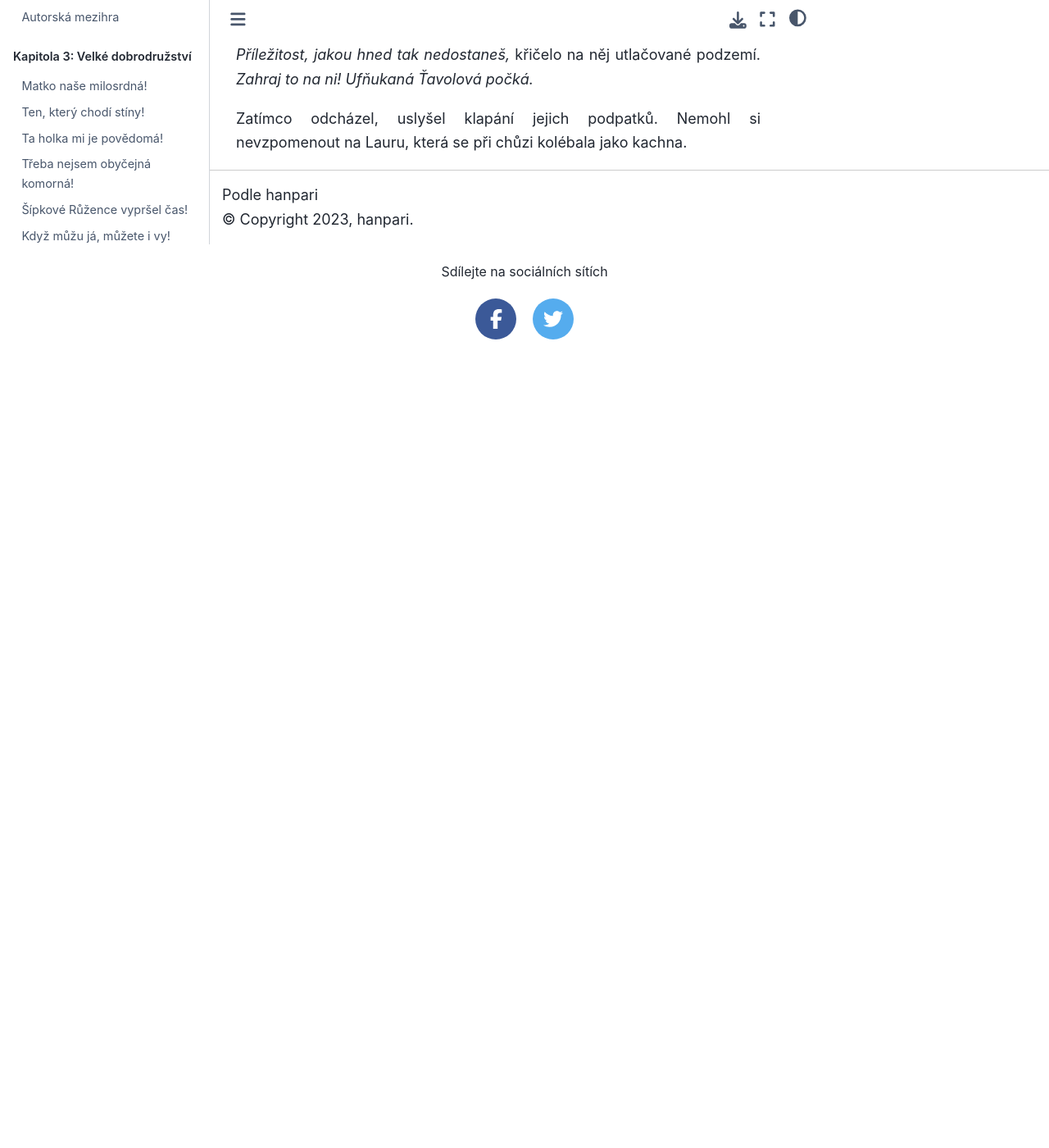
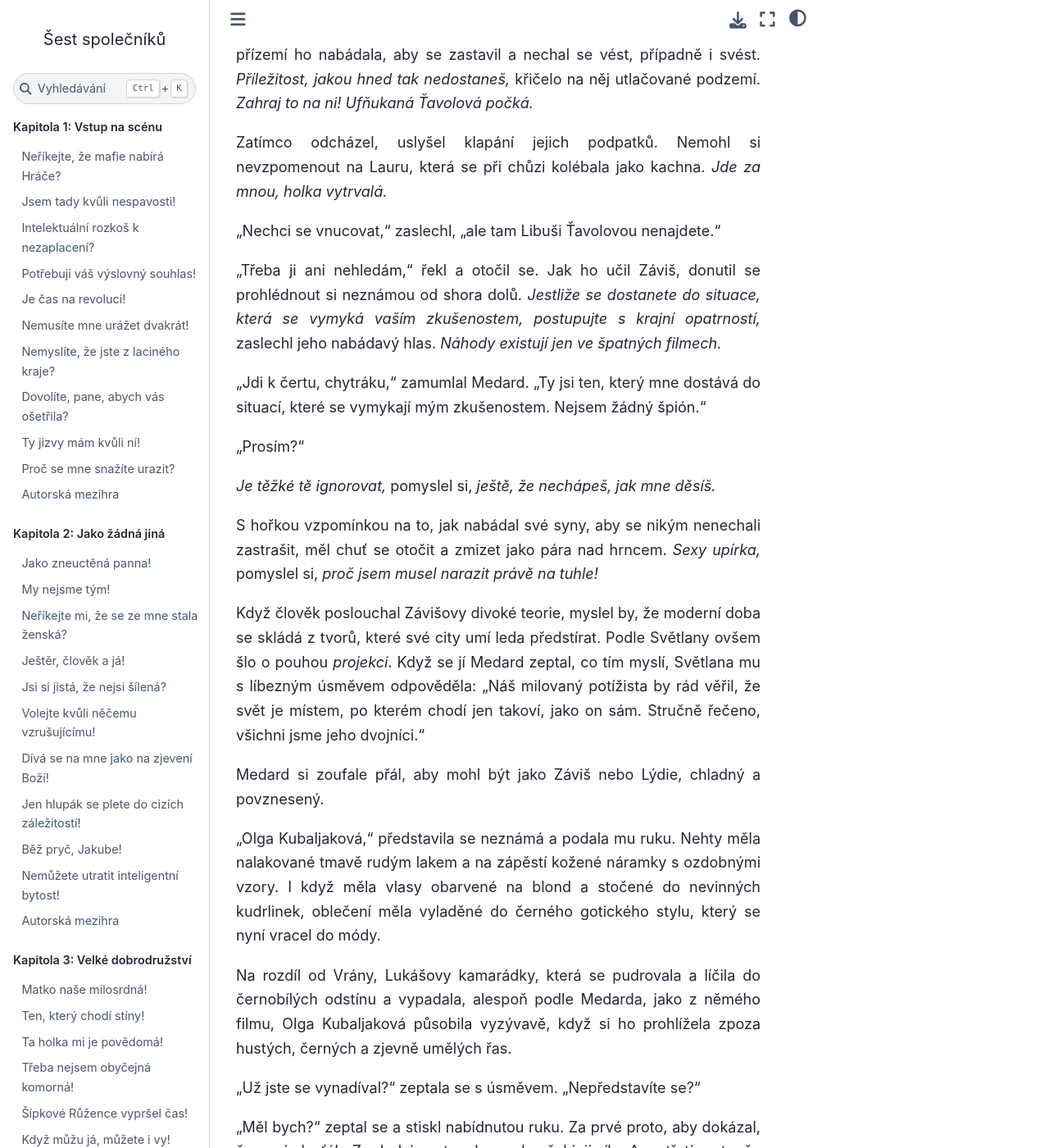
Before and after one commit to hanpari/sest-spolecniku, a Sphinx documentation site: the page built from source/sest_spolecniku/014/03.md, in a window 1280 px wide and 1400 px high, scrolled down 2806 px. Shown: the whole window at 82% size. Built offline with Sphinx 7.4.7 and the Sphinx Book theme 1.1.4, drawn with Linux system fonts in a browser that asks for light colours; pages that are not in the unit, such as notebooks, are missing from menus; before the commit the page ends 3220 px from its top, so only the background shows below that; some of the changed text lies outside the part shown.

Commit message:
Jednooky had

```diff
--- a/source/sest_spolecniku/014/03.md
+++ b/source/sest_spolecniku/014/03.md
@@ -1,4 +1,4 @@
-#
+# Miluju tuhle hudbu
 
 *Jestli nebyl můj život jednodušší, než jsem ho potkal,* naříkal v duchu Medard. *Blbečci, kteří se modlí za změnu, by měli dostat přes prsty.*
 
@@ -10,19 +10,19 @@
 
 Poslední události mu zpřeházely žebříček hodnot a při představě, že by měl dvacet let strávit spolu s těmito spěchajícími dříči, ho nutilo sympatizovat s revoluční omladinou.
 
-*Ještě mi zbývá, abych tady kreslil kosočtverce,* odplivl si. Až donedávna nutil své syny do vyšších výkonů, aby neskončili jako on, uvěznění v nekonečném lovu za prací a vakcínou. Nyní měl sám potíže se motivovat. *Neříká baron, že je lépe dobře zemřít než špatně žít?*
+*Ještě zbývá, abych tady kreslil kosočtverce na zeď,* odplivl si. Až donedávna nutil své syny do vyšších výkonů, aby neskončili jako on, uvěznění v nekonečném lovu za prací a očkováním proti VIUR. Nyní měl sám potíže se motivovat. *Neříká baron, že je lépe dobře zemřít než špatně žít?*
 
 "Hledáte někoho, pane?"
 
 Pěkná třicítka v kostýmku a se sportovní postavou, vyšperkovaná od hlavy až k patě, ho s úsměvem oslovila. Medard se vždycky takovým ženám vyhýbal, protože na něj byly příliš cílevědomé a sebevědomé. Také si trpce uvědomoval, že kdyby neznámá tušila, že za košilí skrývá plastovou známku, nezavadila by o něj pohledem, ani by mu nenabídla perličkový úsměv.
 
-*Měl bych tebou pohrdat,* napadlo ho. *Nejsme nakonec oba lidé? Jaké máš právo se na nás dívat svrchu?*
+*Měl bych tebou pohrdat,* napadlo ho. *Nejsme nakonec oba lidé? Jaké máš právo se na mne dívat svrchu?*
 
 "Hledám," odpověděl suše. "Proč se staráte?"
 
-Za normálních okolností by možná roztál, ale tady se cítil krajně nepohodlně. Ocitl se ve čtvrti, kde domy s apartmány strážily voliéry s ptáky a varovné nápisy, že sem smějí vstoupit jen občané zde ubytovaní nebo s výslovným pozváním.
+Za normálních okolností by možná roztál, ale tady se cítil krajně nepohodlně. Ocitl se ve čtvrti, kde domy s apartmány strážily voliéry s ptáky a varovné nápisy, že sem smějí vstoupit jen občané zde ubytovaní nebo ti s výslovným pozváním.
 
-*Tihle bronzáci se s plasťáky rozhodně paktovat nechtějí.*
+*Zdejší bronzáci se s plasťáky rozhodně paktovat nechtějí.*
 
 Ovšem, on své pozvání měl. Libuše Ťavodová mu poslala adresu, na které ji najde. Kvůli své zlomené noze zůstávala doma, nebo to alespoň tvrdila.
 
@@ -32,7 +32,7 @@
 
 Podle Závišovy poučky, kterou se naučil milovat: "Když nevíš, co bys řekl, neříkej nic!",  Medard mlčel. Jeho povznesená nadřazenost nevydržela dlouho. Čichal její parfém a lichotil mu její zájem. V kapse nosil svůj NT-vysílač, tak ho napadlo, že by zavolal na pomoc barona, ale pak si uvědomil, že baron se svými starosvětskými manýry by krásku povzbudil, místo aby ji odehnal.
 
-"Hledám Libuši Ťavolovou z **První-Spořitelní**," usekl a málem se na ni usmál. "Nerad bych vás zdržoval."
+"Hledám Libuši Ťavolovou z **První-Spořitelní**," usekl, ale málem se na ni usmál. "Nerad bych vás zdržoval."
 
 "Nezdržujete mne."
 
@@ -56,4 +56,72 @@
 
 "Já zase netvrdil, že potřebuji pomoc," zabručel. Každičká buňka jeho přízemí ho nabádala, aby se zastavil a nechal se vést, případně i svést. *Příležitost, jakou hned tak nedostaneš,* křičelo na něj utlačované podzemí. *Zahraj to na ni! Ufňukaná Ťavolová počká.*
 
-Zatímco odcházel, uslyšel klapání jejich podpatků. Nemohl si nevzpomenout na Lauru, která se při chůzi kolébala jako kachna.
+Zatímco odcházel, uslyšel klapání jejich podpatků. Nemohl si nevzpomenout na Lauru, která se při chůzi kolébala jako kachna. *Jde za mnou, holka vytrvalá.*
+
+"Nechci se vnucovat," zaslechl, "ale tam Libuši Ťavolovou nenajdete."
+
+"Třeba ji ani nehledám," řekl a otočil se. Jak ho učil Záviš, donutil se prohlédnout si neznámou od shora dolů. *Jestliže se dostanete do situace, která se vymyká vaším zkušenostem, postupujte s krajní opatrností,* zaslechl jeho nabádavý hlas. *Náhody existují jen ve špatných filmech.*
+
+"Jdi k čertu, chytráku," zamumlal Medard. "Ty jsi ten, který mne dostává do situací, které se vymykají mým zkušenostem. Nejsem žádný špión."
+
+"Prosím?"
+
+*Je těžké tě ignorovat,* pomyslel si, *ještě, že nechápeš, jak mne děsíš.*
+
+S hořkou vzpomínkou na to, jak nabádal své syny, aby se nikým nenechali zastrašit, měl chuť se otočit a zmizet jako pára nad hrncem. *Sexy upírka,* pomyslel si, *proč jsem musel narazit právě na tuhle!*
+
+Když člověk poslouchal Závišovy divoké teorie, myslel by, že moderní doba se skládá z tvorů, které své city umí leda předstírat. Podle Světlany ovšem šlo o pouhou *projekci*. Když se jí Medard zeptal, co tím myslí, Světlana mu s líbezným úsměvem odpověděla: "Náš milovaný potížista by rád věřil, že svět je místem, po kterém chodí jen takoví, jako on sám. Stručně řečeno, všichni jsme jeho dvojníci."
+
+Medard si zoufale přál, aby mohl být jako Záviš nebo Lýdie, chladný a povznesený.
+
+"Olga Kubaljaková," představila se neznámá a podala mu ruku. Nehty měla nalakované tmavě rudým lakem a na zápěstí kožené náramky s ozdobnými vzory. I když měla vlasy obarvené na blond a stočené do nevinných kudrlinek, oblečení měla vyladěné do černého gotického stylu, který se nyní vracel do módy.
+
+Na rozdíl od Vrány, Lukášovy kamarádky, která se pudrovala a líčila do černobílých odstínu a vypadala, alespoň podle Medarda, jako z němého filmu, Olga Kubaljaková působila vyzývavě, když si ho prohlížela zpoza hustých, černých a zjevně umělých řas.
+
+"Už jste se vynadíval?" zeptala se s úsměvem. "Nepředstavíte se?"
+
+"Měl bych?" zeptal se a stiskl nabídnutou ruku. Za prvé proto, aby dokázal, že není plasťák. Za druhé proto, aby vyzkoušel její sílu. A za třetí proto, že hodně chtěl.
+
+"Medard," řekl krátce, vděčný za další Závišovu lekci. *Zdvořilost vyžaduje, aby ses představil celým jménem a svým občanským stavem. Nemusíš být ale zdvořilý za každou cenu.*
+
+"Medard? Nic víc?" zvedla obočí.
+
+"Medard," potvrdil pevně, překvapený, jak snadno se dostal z téhle společenské pasti. Pak si uvědomil, že i ona skrývá občanskou známku hluboko mezi - zde zaváhal, protože ho nenapadal vhodný slušný výraz. Odtrhl oči od jejího výstřihu. *To je jen má domněnka, že je bronzák,* uvědomil si. *Co já vím, pod svým koženým nákrčníkem může mít tetování pouličních rabiátů!*
+
+Od svého setkání s Věrou Šouravou se naučil lépe rozeznávat, kdo je kdo ve světě korporací a mafie. *Ale na pouličního rabiáta nemá dost pevný stisk.*
+
+Tahle Olga Kubaljaková nebyla žádná Xantipa Millerová nebo Karolína Drbohlavová. Její ruka působila něžně a žensky, skoro křehce. Vyvolávala v něm v něm potřebu ženu chránit a opatrovat, a také ji...
+
+DU-DUDU-DŮ! DU-DUDU-DŮ!
+
+Ozvala se syrová metalová hudba. Rozplizlá kytara, která měla velké potíže udržet rytmus, vyhrávala první tóny skladby, kterou Lukáš Mechový považoval za svůj *opus magnum*, velkolepé dílo. Skladba se jmenovala *Jednooký had* a Medardovi naskakovaly osypky pokaždé, když ji slyšel.
+
+"Pardon!"
+
+Zoufale zašmátral v kapse svého saka a vytáhl odsud svůj nový mobilní telefon. Když Světlana telefon vybírala, trvala na tom, že musí ladit  s jeho stylem. Pod jeho stylem si bůhvíproč představovala nafoukaného ředitele malé společnosti, stárnoucího chlapa, který žije nad své poměry a který si nedostatečný společenský úspěch vynahrazuje kupováním drahých značek.
+
+Medarda taková charakteristika urazila, ale Laura nadšeně tleskala a tvrdila, že je to role, kterou by měl zvládnout bez větších potíží.
+
+*Který blbec mi nastavil takové vyzvánění?* pomyslel si a přejížděl prsty po displeji, aby zastavil hudbu. *Udělám z Matyáše sekanou!*
+
+I když byl Lukáš na *Jednookého hada* nezřízeně pyšný, nikdy by ho Medardovi nepodstrčil do telefonu. Lukáš se otcovské autoritě obezřetně vyhýbal a snažil se ji nedráždit. Zato mladší Matyáš si namlouval, že má vynikající smysl pro humor.
+
+
+> Připravený
+> s duší v kouscích ledu.
+> Semenný
+> váček plný jedu.
+>
+> V zákulisí
+> na kamenném trůnu,
+> zasunutý
+> je v panenském lůnu.
+>
+> Jednooký had!
+> Jednooký had!
+
+"Ó!" řekla jeho nová známá, když uslyšela možná falešný, ale bohužel také zřetelný zpěv. "Ó!" zopakovala a navíc se nezmohla.
+
+"Jaképak ó?" zavrčel Medard a potlačil touhu hodit s telefonem o chodník. "Miluju tuhle hudbu. Vyvolává ve mně velmi agresivní sklony. Vždycky se vzpomenu na Heroda, jaký to byl král, když vyvraždil neviňátka!"
+
+A s nesmírnou úlevou přivítal, že se mu podařilo přijmout příchozí hovor dříve, než začala další sloka.
```
Also changed, not shown: source/sest_spolecniku/014/01.md (+1 -1 lines), source/sest_spolecniku/014/02.md (+16 -10 lines).
